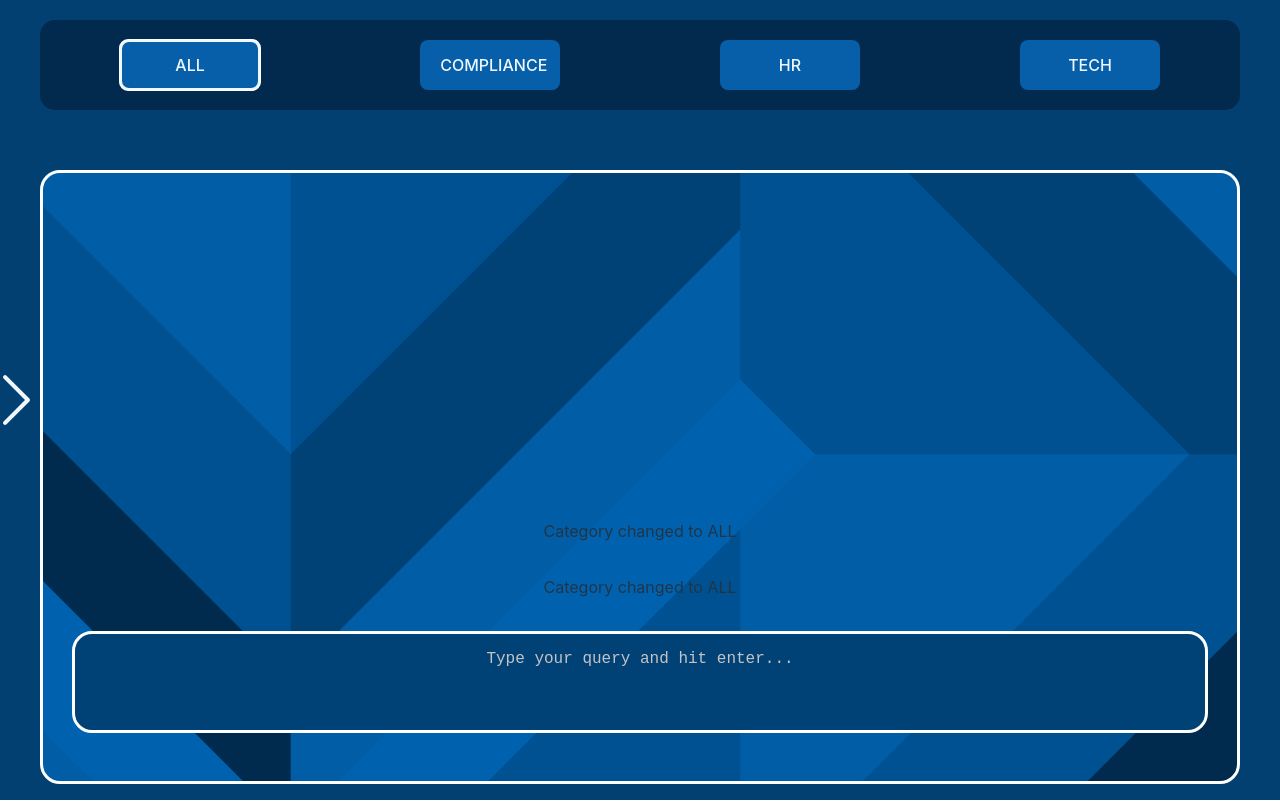
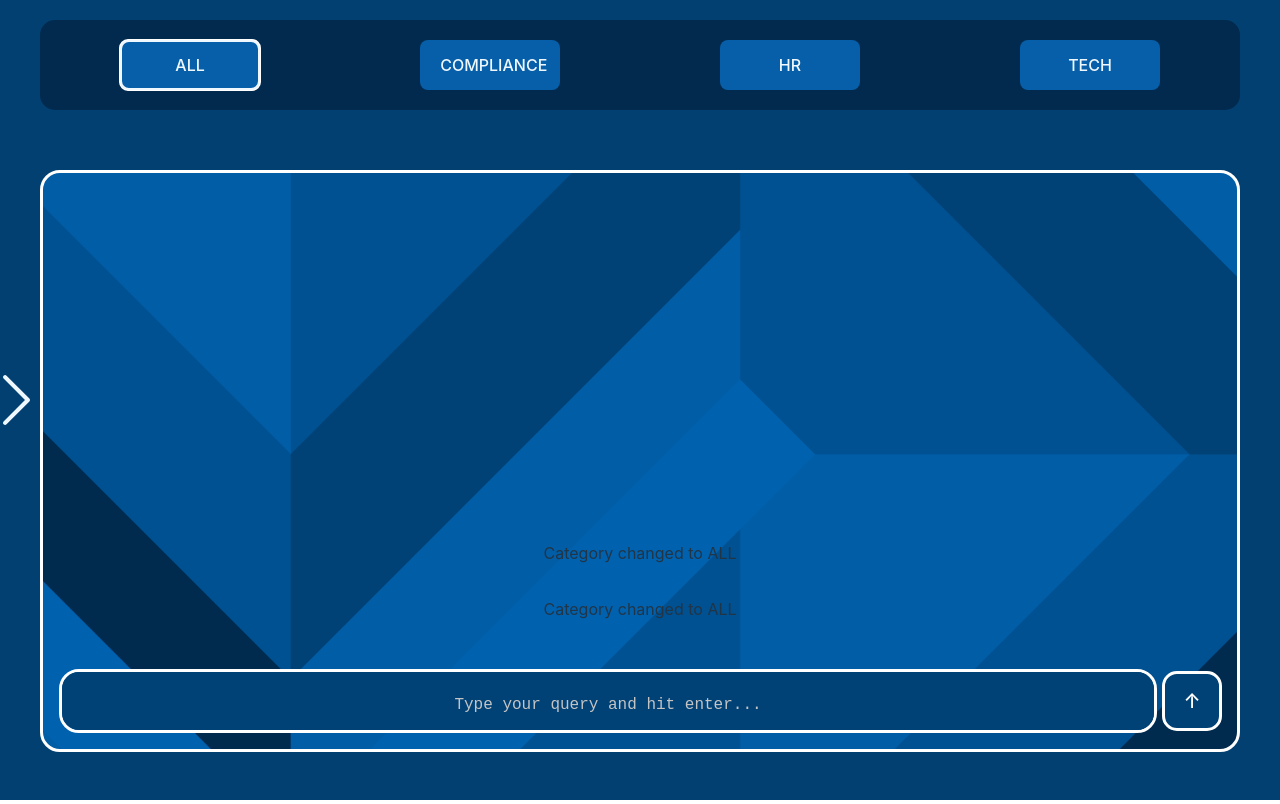
Before and after one commit to markdennis282/Sweng-Project-6, a React (Vite) app in the folder frontend/: page / in a window 1280 px wide. Built offline with nearby package versions, Linux system fonts and the light colour scheme.

Commit message:
implemented input button to chatbox class

```diff
--- a/frontend/src/components/ChatBox.jsx
+++ b/frontend/src/components/ChatBox.jsx
@@ -2,6 +2,7 @@ import { useEffect, useState, useRef } from "react";
 import PropTypes from "prop-types";
 
 import ChatMessage from "./ChatMessage";
+import Button from "./Button";
 
 import { apiUrl } from "../utils/apiAccess";
 
@@ -29,14 +30,13 @@ function ChatBox({ sourceTag }) {
         chatBottomRef.current?.scrollIntoView({ behavior: "smooth" });
     }, [messages]);
 
-    const handleInputSubmission = async event => {
-        if(event.key !== "Enter") return;
+    // moved to own function
+    const sendMessage = async () => {
         const messageContents = userInputRef.current.value.trim();
-        userInputRef.current.value = "";
-        if(!messageContents) return;
+        if (!messageContents) return;
 
         addMessage({ sender: "user", contents: messageContents });
-
+        userInputRef.current.value = "";
         setLoading(true);
 
         try {
@@ -74,6 +74,62 @@ function ChatBox({ sourceTag }) {
 
     };
 
+    const handleInputSubmission = event => {
+        if (event.key !== "Enter") return;
+        sendMessage();
+    }
+
+    /*
+     * *** not deleting incase this breaks ***
+     * const handleInputSubmission = async event => {
+     *     if(event.key !== "Enter") return;
+     * **** moving everything under here to own function ****
+     *     const messageContents = userInputRef.current.value.trim();
+     *     userInputRef.current.value = "";
+     *     if(!messageContents) return;
+     */
+
+    //     addMessage({ sender: "user", contents: messageContents });
+
+    //     setLoading(true);
+
+    /*
+     *     try {
+     *         const response = await fetch(apiUrl("/chat_stream"), {
+     *             method: "POST",
+     *             headers: {
+     *                 Accept: "application/json",
+     *                 "Content-Type": "application/json"
+     *             },
+     *             body: JSON.stringify({
+     *                 prompt: messageContents,
+     *                 section: sourceTag
+     *             })
+     *         });
+     *         const reader = response.body.pipeThrough(new TextDecoderStream()).getReader();
+     *         while(true) {
+     *             const { value, done } = await reader.read();
+     *             if(done) break;
+     *             const message = JSON.parse(value);
+     *             if(message.message_type === "update") {
+     *                 addMessage({ sender: "system", contents: message.message_content });
+     *             } else if(message.message_type === "final_response") {
+     *                 addMessage({ sender: "ai", contents: message.message_content });
+     *             } else if(message.message_type === "error") {
+     *                 addMessage({ sender: "system", contents: `Error: ${message.message_content}` });
+     *             } else {
+     *                 console.log("Unknown message received:", message);
+     *             }
+     *         }
+     *     } catch(error) {
+     *         console.log(error);
+     *     } finally {
+     *         setLoading(false);
+     *     }
+     */
+
+    // };
+
     const handleInputClear = event => {
         if(event.key !== "Enter") return;
         userInputRef.current.value = "";
@@ -99,8 +155,9 @@ function ChatBox({ sourceTag }) {
                             />
                     }
                     <div ref={chatBottomRef} />
-                </div>
+                </div >
 
+                <div className={styles.inputContainer} >
                     <textarea
                         name="chatInput"
                         rows="6"
@@ -110,6 +167,9 @@ function ChatBox({ sourceTag }) {
                         onKeyUp={handleInputClear}
                         ref={userInputRef}
                     />
+                    <Button text="↑" onClick={sendMessage} className={styles.sendButton} />
+                </div>
+
             </div>
         </>
     );
--- a/frontend/src/components/ChatBox.module.css
+++ b/frontend/src/components/ChatBox.module.css
@@ -11,24 +11,50 @@
     border: solid white;
 
     border-radius: 20px;
-    padding: 0 3em 3em;
+    padding: 0 2em 1em;
+}
+
+.inputContainer {
+    display: flex;
+    justify-content: space-between;
+    align-items: center;
+    position: relative;
+    align-self: center;
+    width: calc(100% - 2em); /* Adjust based on parent padding */
+    padding-right: 5em;
+    padding-left: 1em;
+    padding-top: 1em;
+}
+
+.sendButton {
+    position: absolute;
+    right: 15px;
+    top: 60%;
+    transform: translateY(-50%);
+    background-color: #004176;
+    color: white;
+    border-radius: 15px;
+    cursor: pointer;
+    font-size: 20px;
+    height: 3em;
+    width: 3em;
+    display: flex;
+    text-align: center;
+    border: solid white;
+    align-items: center;
 }
 
 .chatInputField {
-    align-self: center;
-    width: 100%;
-    border-radius: 20px;
-    transition: 0.5s;
+    box-sizing: border-box;
+    flex-grow: 1;
     background-color: #004176;
     font-size: 16px;
     border: solid white;
-    text-decoration: none;
-    padding: 1em;
-    color: white; /*not working?*/
+    padding: 1.5em;
+    color: white;
     resize: none;
     height: 4em;
-    min-height: 4em;
-    /* overflow: auto; */
+    border-radius: 20px;
 }
 
 .chatInputField::placeholder {
@@ -37,7 +63,6 @@
 
 .chatInputField:hover {
     box-shadow: 0 0 4px 4px rgba(137, 214, 255, 0.7);
-
 
 }
 
```
Lines whose indentation alone changed are shown as unchanged.
